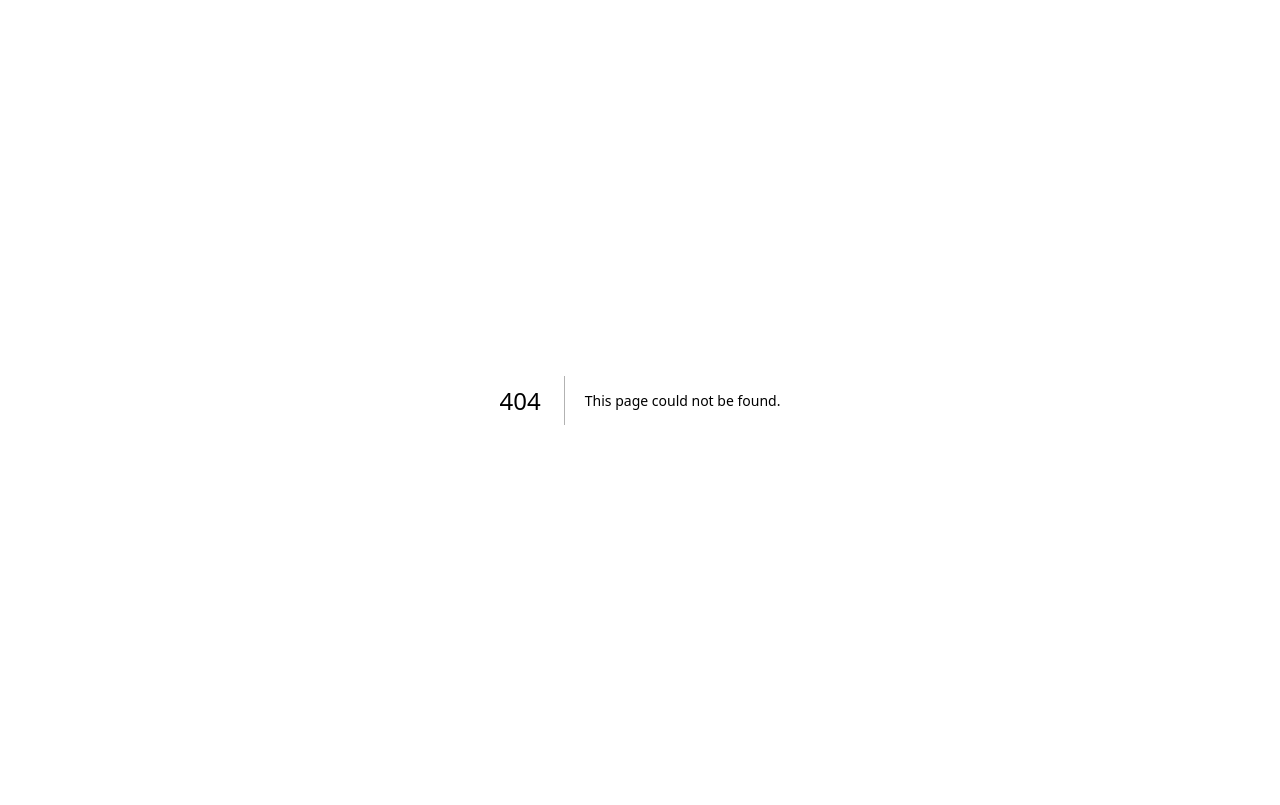
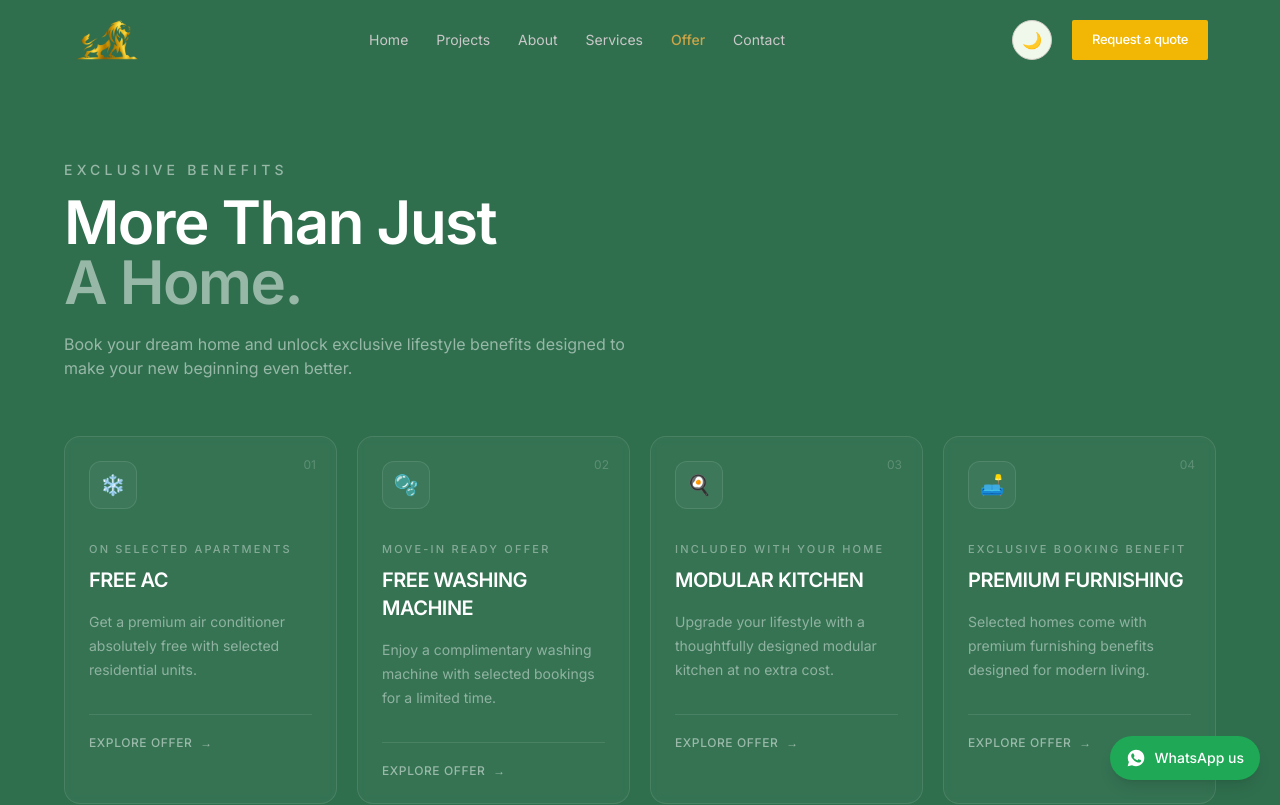
Before and after one commit to harshalpatil2809/Chawhan-Empire, a Next.js app: page /offers in a window 1280 px wide. Before the commit this address had no page. Shown: the top 805 px of the page. Built offline with nearby package versions, Linux system fonts and the light colour scheme.

Commit message:
offer added

```diff
--- /dev/null
+++ b/src/app/(site)/offers/page.tsx
@@ -0,0 +1,121 @@
+import React from "react";
+
+const offers = [
+    {
+        title: "FREE AC",
+        subtitle: "On Selected Apartments",
+        icon: "❄️",
+        description:
+            "Get a premium air conditioner absolutely free with selected residential units.",
+    },
+    {
+        title: "FREE WASHING MACHINE",
+        subtitle: "Move-In Ready Offer",
+        icon: "🫧",
+        description:
+            "Enjoy a complimentary washing machine with selected bookings for a limited time.",
+    },
+    {
+        title: "MODULAR KITCHEN",
+        subtitle: "Included With Your Home",
+        icon: "🍳",
+        description:
+            "Upgrade your lifestyle with a thoughtfully designed modular kitchen at no extra cost.",
+    },
+    {
+        title: "PREMIUM FURNISHING",
+        subtitle: "Exclusive Booking Benefit",
+        icon: "🛋️",
+        description:
+            "Selected homes come with premium furnishing benefits designed for modern living.",
+    },
+];
+
+const Offer = () => {
+    return (
+        <section className="w-full bg-[var(--primary)] dark:bg-[#0C1422] py-20 px-5 md:px-10 lg:px-16">
+            <div className="mx-auto max-w-7xl">
+                {/* Heading */}
+                <div className="mb-14 max-w-2xl">
+                    <p className="mb-3 text-sm font-medium uppercase tracking-[0.3em] text-white/50">
+                        Exclusive Benefits
+                    </p>
+
+                    <h2 className="text-4xl font-semibold tracking-tight text-white md:text-5xl lg:text-6xl">
+                        More Than Just
+                        <span className="block text-white/50">A Home.</span>
+                    </h2>
+
+                    <p className="mt-5 max-w-xl text-sm leading-7 text-white/50 md:text-base">
+                        Book your dream home and unlock exclusive lifestyle benefits
+                        designed to make your new beginning even better.
+                    </p>
+                </div>
+
+                {/* Offers */}
+                <div className="grid grid-cols-1 gap-5 md:grid-cols-2 lg:grid-cols-4">
+                    {offers.map((offer, index) => (
+                        <div
+                            key={index}
+                            className="group relative overflow-hidden rounded-2xl border border-white/10 bg-white/[0.03] p-6 backdrop-blur-sm transition-all duration-500 hover:-translate-y-2 hover:border-white/20 hover:bg-white/[0.06]"
+                        >
+                            {/* Number */}
+                            <div className="absolute right-5 top-5 text-xs text-white/20">
+                                0{index + 1}
+                            </div>
+
+                            {/* Icon */}
+                            <div className="mb-8 flex h-12 w-12 items-center justify-center rounded-xl border border-white/10 bg-white/[0.04] text-xl">
+                                {offer.icon}
+                            </div>
+
+                            {/* Content */}
+                            <div>
+                                <p className="mb-2 text-[11px] font-medium uppercase tracking-[0.2em] text-white/40">
+                                    {offer.subtitle}
+                                </p>
+
+                                <h3 className="text-xl font-semibold tracking-tight text-white">
+                                    {offer.title}
+                                </h3>
+
+                                <p className="mt-4 text-sm leading-6 text-white/45">
+                                    {offer.description}
+                                </p>
+                            </div>
+
+                            {/* Bottom line */}
+                            <div className="mt-8 h-px w-full bg-white/10">
+                                <div className="h-px w-0 bg-white transition-all duration-500 group-hover:w-full" />
+                            </div>
+
+                            {/* Learn more */}
+                            <div className="mt-5 flex items-center gap-2 text-xs font-medium uppercase tracking-wider text-white/50 transition-colors group-hover:text-white">
+                                Explore Offer
+                                <span className="transition-transform duration-300 group-hover:translate-x-1">
+                                    →
+                                </span>
+                            </div>
+                        </div>
+                    ))}
+                </div>
+
+                {/* Bottom CTA */}
+                <div className="mt-10 flex flex-col items-start justify-between gap-5 border-t border-white/10 pt-8 sm:flex-row sm:items-center">
+                    <p className="text-sm text-white/40">
+                        *Offers are subject to availability and selected properties.
+                    </p>
+
+                    <button className="group flex items-center gap-3 text-sm font-medium text-white">
+                        View All Offers
+                        <span className="flex h-9 w-9 items-center justify-center rounded-full border border-white/15 transition-all duration-300 group-hover:border-white/40 group-hover:bg-white group-hover:text-black">
+                            →
+                        </span>
+                    </button>
+                </div>
+            </div>
+        </section>
+    );
+};
+
+export default Offer;
--- a/src/components/public/Navbar.tsx
+++ b/src/components/public/Navbar.tsx
@@ -15,6 +15,7 @@ const links = [
   { href: "/projects", label: "Projects" },
   { href: "/about", label: "About" },
   { href: "/services", label: "Services" },
+  { href: "/offers", label: "Offer" },
   { href: "/contact", label: "Contact" },
 ];
 
```
